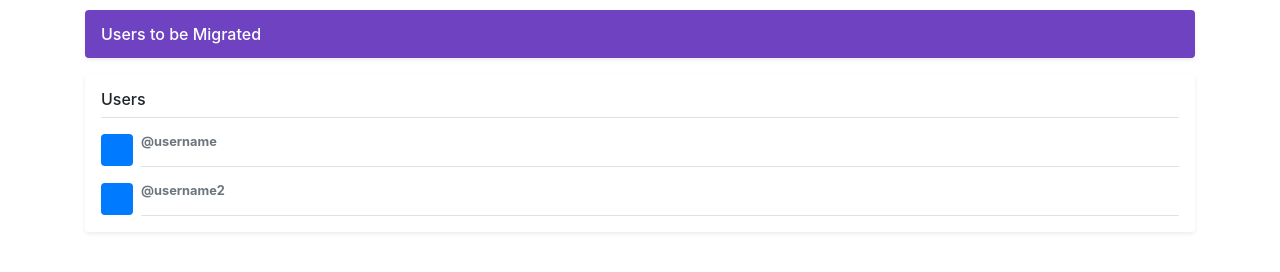
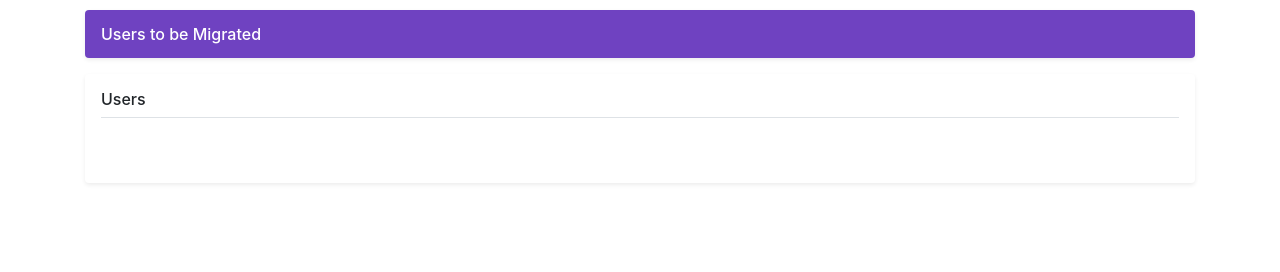
Before and after one commit to samanamonitor/check_samana, a plain HTML site: page pre-onboarding/console/index.html in a window 1280 px wide. Shown: the part 118-390 px from the top of the page. Drawn offline with nearby package versions, Linux system fonts and the light colour scheme; no server answers.

Commit message:
fix bugs

```diff
--- a/pre-onboarding/console/index.html
+++ b/pre-onboarding/console/index.html
@@ -48,16 +48,10 @@
         </div>
         <div class="my-3 p-3 bg-white rounded shadow-sm">
             <h6 class="border-bottom border-gray pb-2 mb-0">Users</h6>
-            <div class="media text-muted pt-3">
+            <div class="media text-muted pt-3 invisible" id="usertemplate">
                 <svg class="bd-placeholder-img mr-2 rounded" width="32" height="32" xmlns="http://www.w3.org/2000/svg" preserveAspectRatio="xMidYMid slice" focusable="false" role="img" aria-label="Placeholder: 32x32"><title>Placeholder</title><rect width="100%" height="100%" fill="#007bff"/><text x="50%" y="50%" fill="#007bff" dy=".3em">32x32</text></svg>
                 <p class="media-body pb-3 mb-0 small lh-125 border-bottom border-gray">
-                <strong class="d-block text-gray-dark">@username</strong>
-                </p>
-            </div>
-            <div class="media text-muted pt-3">
-                <svg class="bd-placeholder-img mr-2 rounded" width="32" height="32" xmlns="http://www.w3.org/2000/svg" preserveAspectRatio="xMidYMid slice" focusable="false" role="img" aria-label="Placeholder: 32x32"><title>Placeholder</title><rect width="100%" height="100%" fill="#007bff"/><text x="50%" y="50%" fill="#007bff" dy=".3em">32x32</text></svg>
-                <p class="media-body pb-3 mb-0 small lh-125 border-bottom border-gray">
-                <strong class="d-block text-gray-dark">@username2</strong>
+                <strong class="d-block text-gray-dark user-name" sid="">@username</strong>
                 </p>
             </div>
         </div>
```
